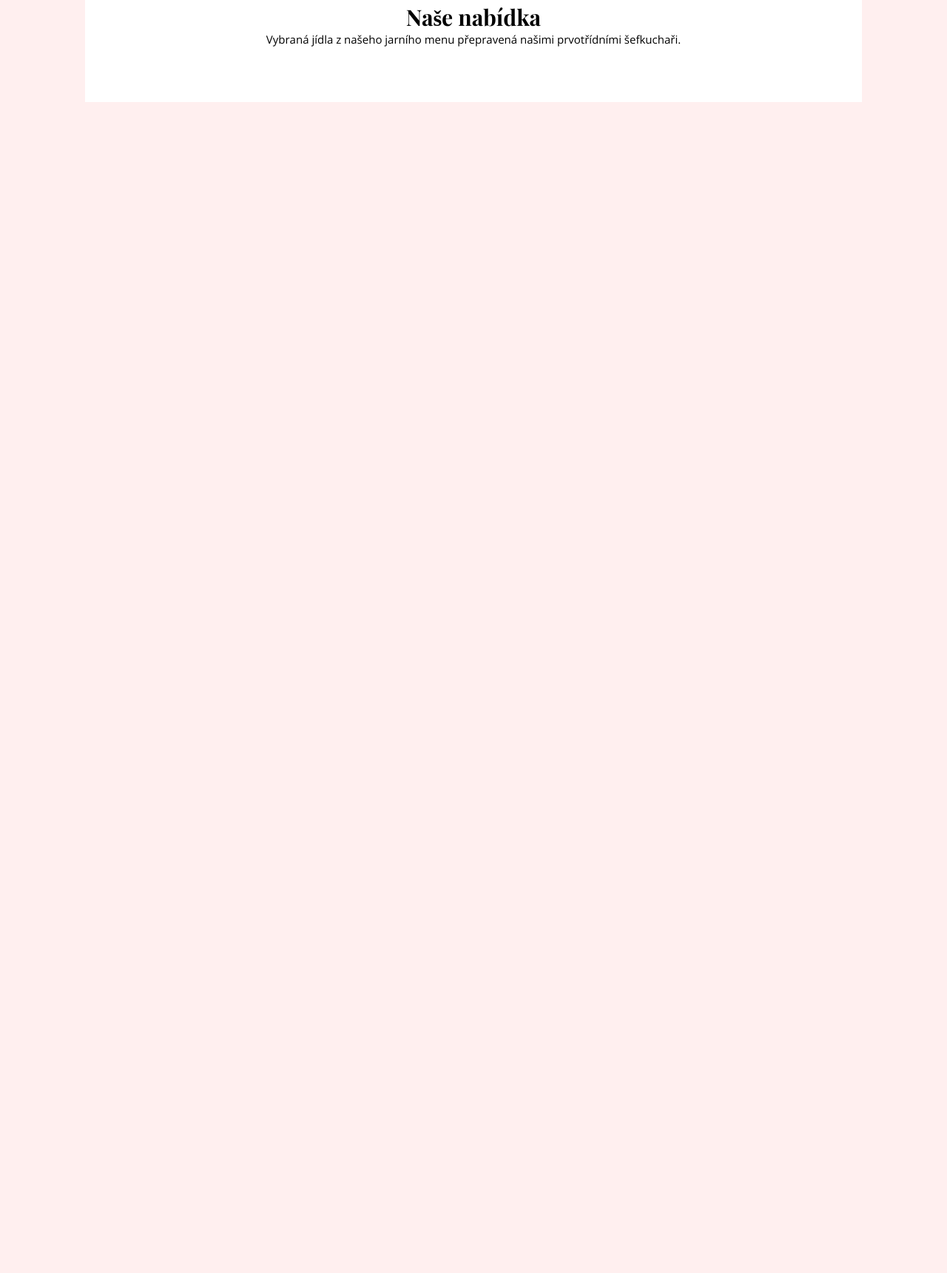
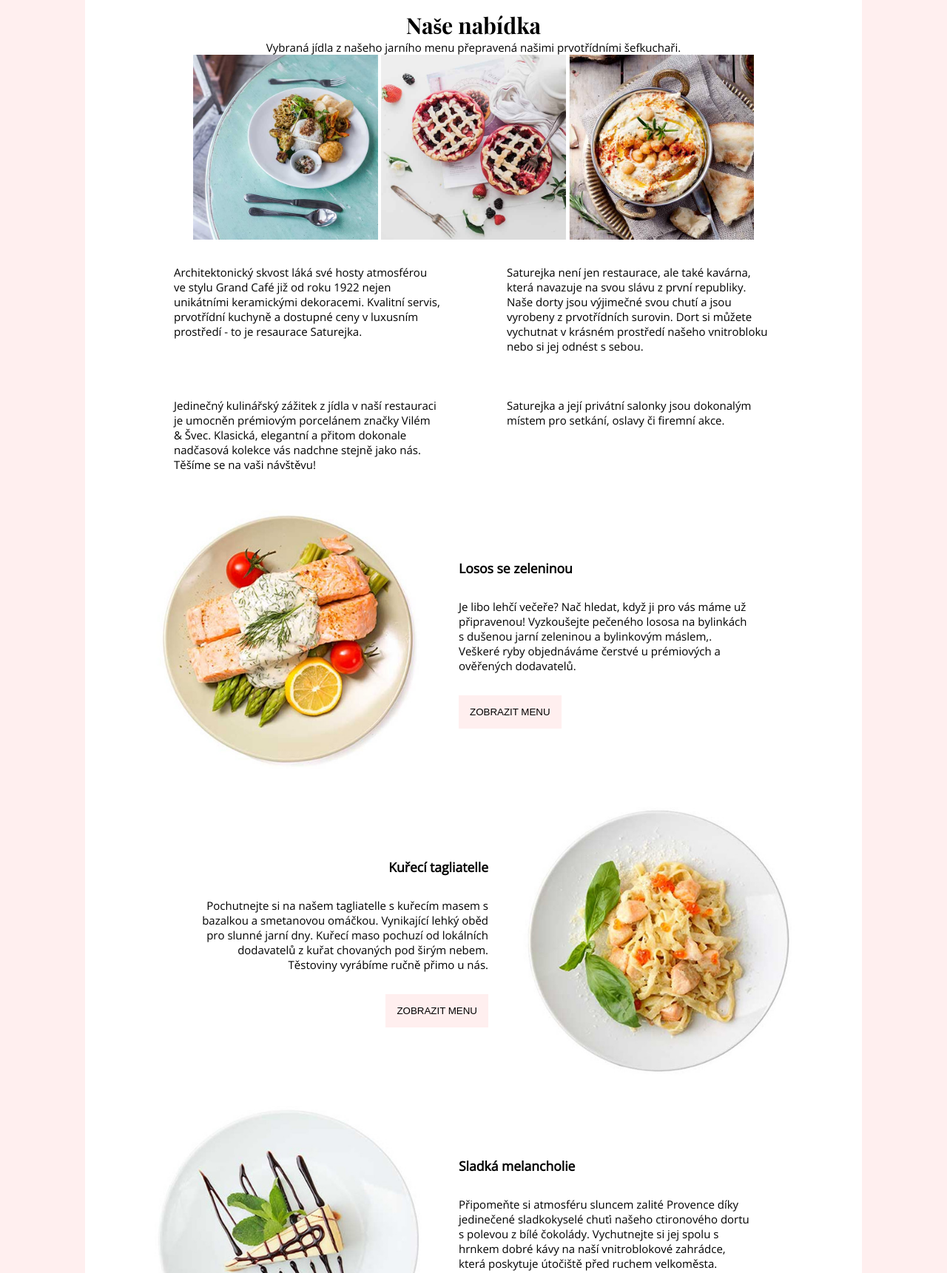
Before and after one commit to alice-ves/cvicenni-satureka, a plain HTML site: page index.html in a window 1280 px wide. Shown: the part 168-1889 px from the top of the page at 74% size. Before the commit the page ends 800 px from the top, so only its background shows below. Drawn offline with nearby package versions, Linux system fonts and the light colour scheme.

Commit message:
pridani trid pro styly

```diff
--- a/index.html
+++ b/index.html
@@ -10,16 +10,98 @@
     <div class="hero">
       <img src="_materialy/logo.png" alt="logo restaurace" />
       <p>
-        Přijďte se potěšit naši chutnou a originální kuchyní v příjemném a milém
-        prostředí.
+        Přijďte se potěšit naši chutnou a originální kuchyní<br />
+        v příjemném a milém prostředí.
       </p>
     </div>
     <div class="nabidka">
-      <h1>Naše nabídka</h1>
-      <p>
-        Vybraná jídla z našeho jarního menu přepravená našimi prvotřídními
-        šefkuchaři.
-      </p>
+      <div class="nabidka-nadpis">
+        <h1>Naše nabídka</h1>
+        <p class="nabidka-text">
+          Vybraná jídla z našeho jarního menu přepravená našimi prvotřídními
+          šefkuchaři.
+        </p>
+      </div>
+      <div class="gallery">
+        <img class="image" src="_materialy/img/home1.jpg" alt="jidlo" />
+        <img class="image" src="_materialy/img/home2.jpg" alt="jidlo" />
+        <img class="image" src="_materialy/img/home3.jpg" alt="jidlo" />
+      </div>
+      <div class="uvod">
+        <p class="paragraph">
+          Architektonický skvost láká své hosty atmosférou ve stylu Grand Café
+          již od roku 1922 nejen unikátními keramickými dekoracemi. Kvalitní
+          servis, prvotřídní kuchyně a dostupné ceny v luxusním prostředí - to
+          je resaurace Saturejka.
+        </p>
+        <p class="paragraph">
+          Saturejka není jen restaurace, ale také kavárna, která navazuje na
+          svou slávu z první republiky. Naše dorty jsou výjimečné svou chutí a
+          jsou vyrobeny z prvotřídních surovin. Dort si můžete vychutnat v
+          krásném prostředí našeho vnitrobloku nebo si jej odnést s sebou.
+        </p>
+        <p class="paragraph">
+          Jedinečný kulinářský zážitek z jídla v naší restauraci je umocněn
+          prémiovým porcelánem značky Vilém & Švec. Klasická, elegantní a přitom
+          dokonale nadčasová kolekce vás nadchne stejně jako nás. Těšíme se na
+          vaši návštěvu!
+        </p>
+        <p class="paragraph">
+          Saturejka a její privátní salonky jsou dokonalým místem pro setkání,
+          oslavy či firemní akce.
+        </p>
+      </div>
+      <div class="karta">
+        <div class="obrazek-jidlo">
+          <img src="_materialy/img/dish1.jpg" alt="peceny losos se zeleninou" />
+        </div>
+        <article class="text-karty">
+          <h3>Losos se zeleninou</h3>
+          <p class="popis-jidla">
+            Je libo lehčí večeře? Nač hledat, když ji pro vás máme už
+            připravenou! Vyzkoušejte pečeného lososa na bylinkách s dušenou
+            jarní zeleninou a bylinkovým máslem,. Veškeré ryby objednáváme
+            čerstvé u prémiových a ověřených dodavatelů.
+          </p>
+          <button>ZOBRAZIT MENU</button>
+        </article>
+      </div>
+      <div class="tagliatelle">
+        <div class="obrazek-jidlo">
+          <img src="_materialy/img/dish2.jpg" alt="Kuřecí tagliatelle" />
+        </div>
+        <article class="text-tagliatelle">
+          <h3>Kuřecí tagliatelle</h3>
+          <p class="popis-tagliatelle">
+            Pochutnejte si na našem tagliatelle s kuřecím masem s bazalkou a
+            smetanovou omáčkou. Vynikající lehký oběd pro slunné jarní dny.
+            Kuřecí maso pochuzí od lokálních dodavatelů z kuřat chovaných pod
+            širým nebem. Těstoviny vyrábíme ručně přimo u nás.
+          </p>
+          <button>ZOBRAZIT MENU</button>
+        </article>
+      </div>
+      <div class="karta">
+        <div class="obrazek-jidlo">
+          <img src="_materialy/img/dish3.jpg" alt="dezert" />
+        </div>
+        <article class="text-karty">
+          <h3>Sladká melancholie</h3>
+          <p class="popis-jidla">
+            Připomeňte si atmosféru sluncem zalité Provence díky jedinečené
+            sladkokyselé chuťi našeho ctironového dortu s polevou z bílé
+            čokolády. Vychutnejte si jej spolu s hrnkem dobré kávy na naší
+            vnitroblokové zahrádce, která poskytuje útočiště před ruchem
+            velkoměsta.
+          </p>
+          <button>ZOBRAZIT MENU</button>
+        </article>
+      </div>
     </div>
+    <footer>
+      Veškerý obsah těchto webových stránek je zcela smyšlený a určený pouze pro
+      studijní účely Czechitas Digitální akademie Web. Jakákoliv podobnost s již
+      existujícími stránkami je čistě náhodná.
+    </footer>
   </body>
 </html>
```
